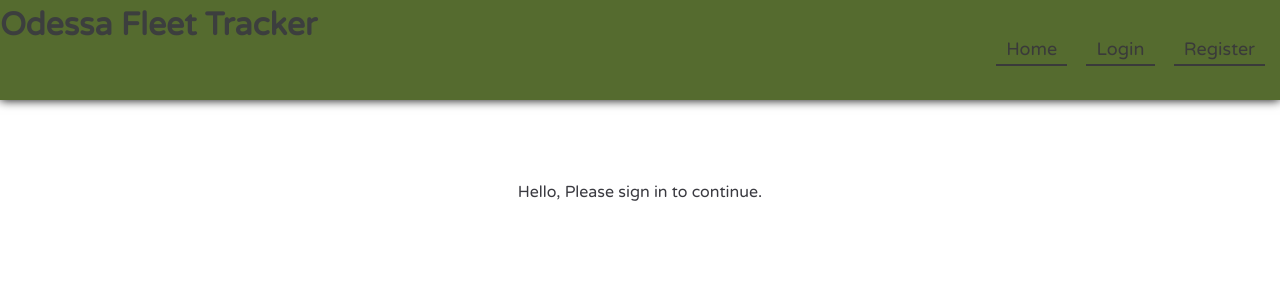
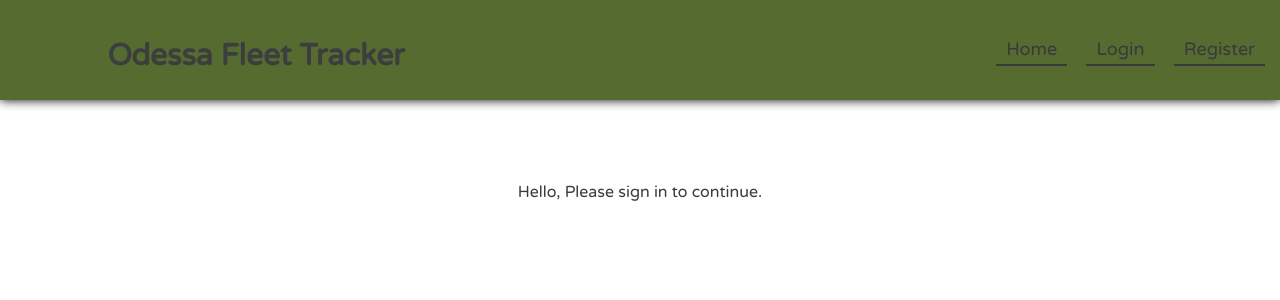
Before and after one commit to Reveill3/FleetTracker, a Python web app: template FleetTracker/templates/index.html in a window 1280 px wide. Shown: the top 300 px of the page. Run offline with Jinja, Linux system fonts and the light colour scheme; the template is opened without the code that fills it, so the values that code supplies are empty; some libraries are stand-ins or nearby versions.

Commit message:
layout fixed for add and admin

```diff
--- a/FleetTracker/static/css/styles.css
+++ b/FleetTracker/static/css/styles.css
@@ -145,6 +145,7 @@ header {
 
     header {
         height: 100px;
+        position: relative;
     }
     .container {
         width: 90%;
@@ -184,11 +185,28 @@ header {
 
     .title,
     .title-admin {
+        font-size: 20px;
+        width: 25%;
+        padding-left: 0;
         float: left;
-        padding-left: 0;
+        position: absolute;
+        bottom: 0;
     }
 
-    .title {
-        float: left;
+    .admin {
+        padding-top: 5%;
     }
+
+
 }
+
+@media (min-width: 1100px) {
+    .title,
+    .title-admin {
+        width: 40%;
+        text-align: center;
+        font-size: 30px;
+    }
+
+
+}
--- a/FleetTracker/templates/add.html
+++ b/FleetTracker/templates/add.html
@@ -2,6 +2,7 @@
 {% from 'macros.html' import render_field %}
 
 {% block content %}
+<div class="admin form">
     <form method="POST" action="" class="form">
         {% if current_user.is_admin == True %}
             {{ form.hidden_tag() }}
@@ -13,4 +14,5 @@
             <p>You must be an administrator to view this page.</p>
         {% endif %}
     </form>
+</div>
 {% endblock %}
--- a/FleetTracker/templates/admin.html
+++ b/FleetTracker/templates/admin.html
@@ -2,6 +2,7 @@
 {% from 'macros.html' import render_field %}
 
 {% block content %}
+<div class="admin form">
     <form action="" method="POST" class="master">
     {% for field in admin_form %}
         {{ admin_form.hidden_tag() }}
@@ -9,6 +10,7 @@
     {% endfor %}
         <button type="submit" class="button">Show Equipment List</button>
     </form>
+</div>
 <article>
     <h1 class="stream">Recent Equipment Movement</h1>
     <ol class="stream-content">
```
Lines whose indentation alone changed are shown as unchanged.
